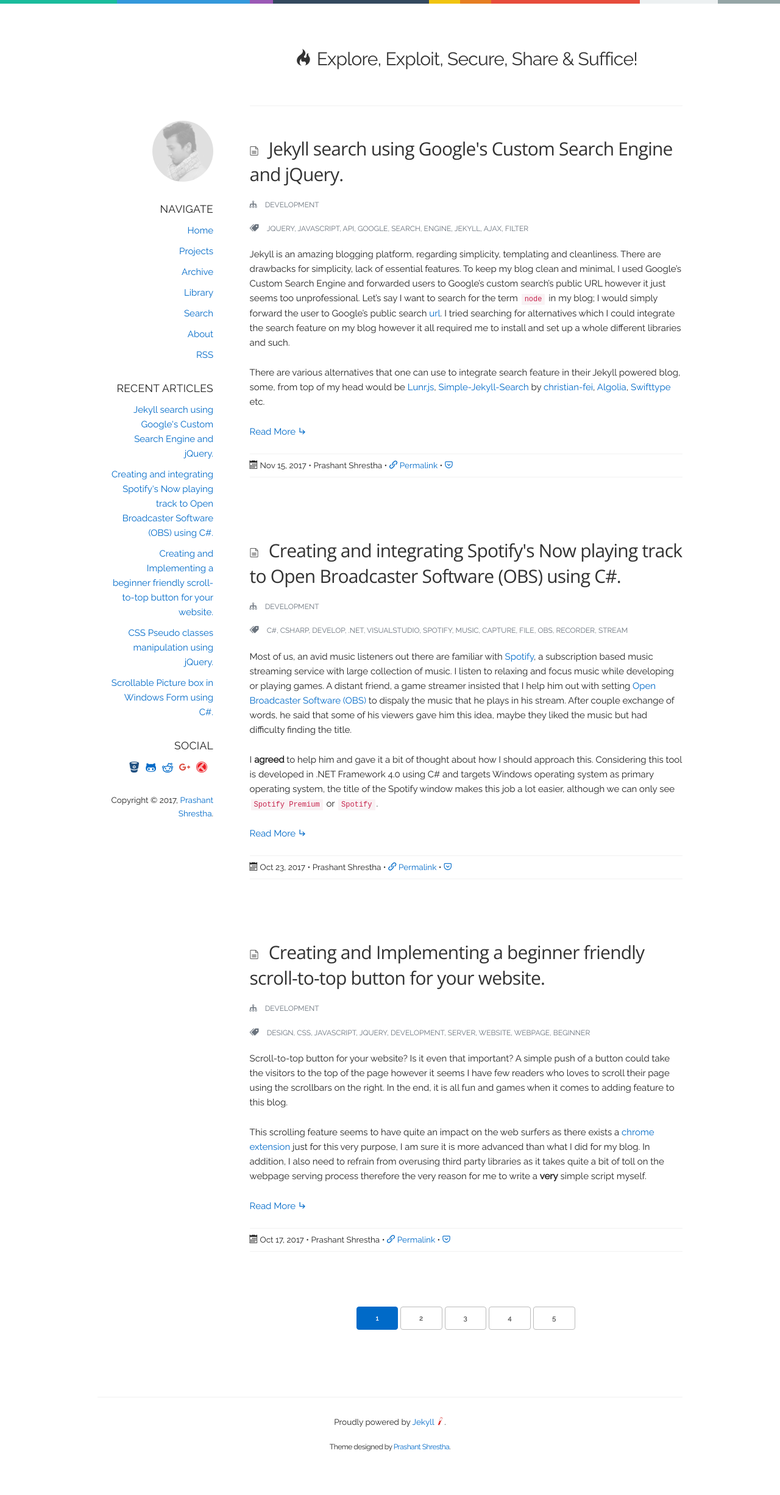
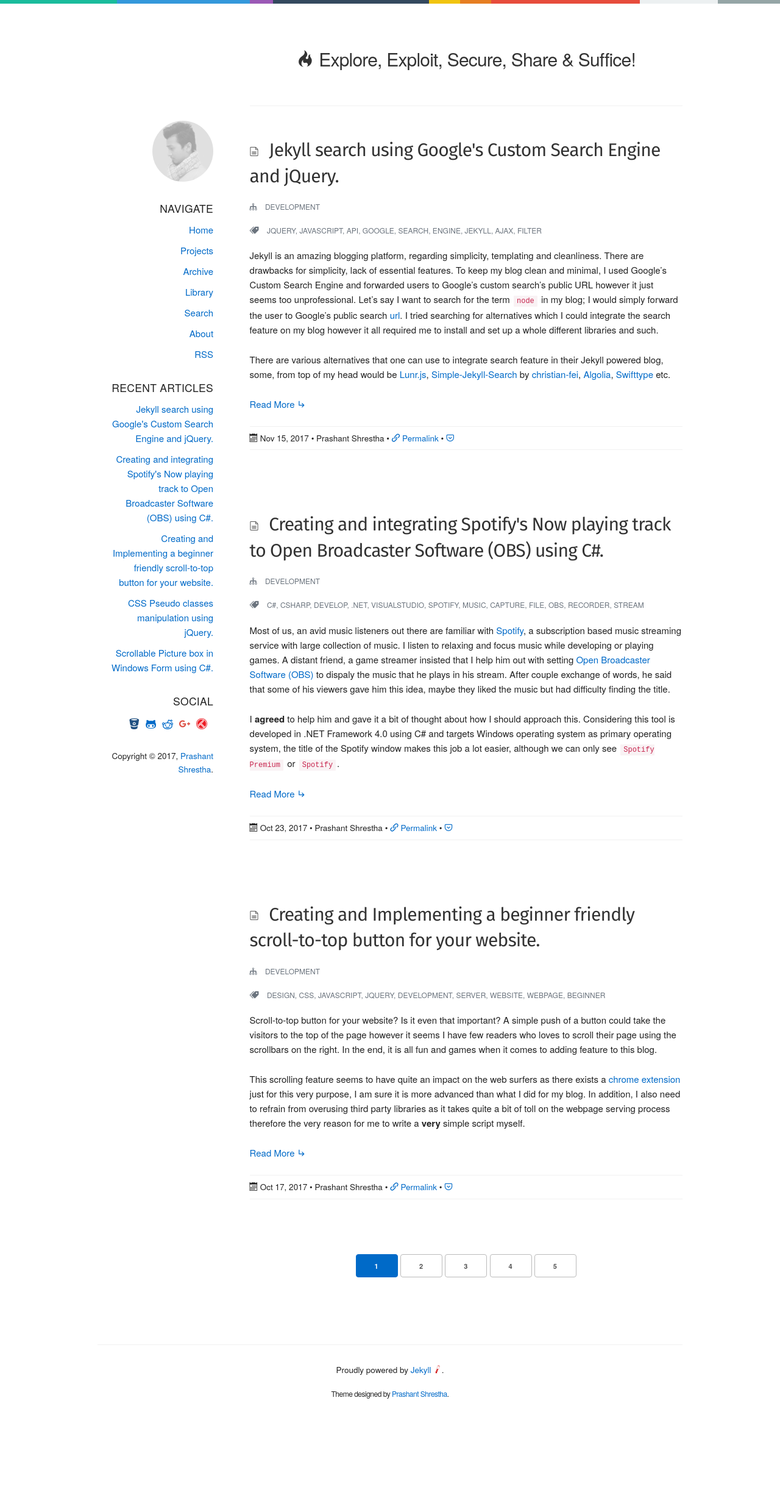
Before and after one commit to intern0t/personal-blog, a Jekyll site: the page built from index.md, in a window 1280 px wide. Shown: the whole page at 61% size. Built offline with Jekyll 4.4.1, drawn with Linux system fonts in a browser that asks for light colours; nearby versions of some CDN libraries; some web fonts are replaced; the list of posts is cut into pages by our own code; after the commit the page ends 2365 px from its top, so only the background shows below that.

Commit message:
Some cleanups and running Fira Code as global font instead of Raleway (SkeletonCSS's default).

```diff
--- a/_layouts/default.html
+++ b/_layouts/default.html
@@ -28,7 +28,6 @@
 	<!-- Scripts Included
 	–––––––––––––––––––––––––––––––––––––––––––––––––– -->
 	<script type="text/javascript" src="https://cdnjs.cloudflare.com/ajax/libs/jquery/3.2.1/jquery.min.js"></script>
-	<!-- <script type="text/javascript" src="{{ "assets/js/jquery.min.js " | relative_url }}"></script> -->
 	<script type="text/javascript" src="{{ "assets/js/lightcase.js " | relative_url }}"></script>
 
 	<!-- Scripts Usage
--- a/assets/css/blog.scss
+++ b/assets/css/blog.scss
@@ -4,12 +4,11 @@
 @charset "UTF-8";
 
 /* Import Fonts */
-// @import url(https://fonts.googleapis.com/css?family=Open+Sans:400,300,300italic,400italic,700,700italic&subset=latin,cyrillic);
-// @import url(http://fonts.googleapis.com/css?family=Raleway:400,300,600);
-@import url('https://fonts.googleapis.com/css?family=Open+Sans|Raleway');
+@import url('https://fonts.googleapis.com/css?family=Fira+Sans|Roboto');
 
 /* Global Variables */
-$globalFontFamily: "Open Sans", arial, sans-serif;
+$globalFontFamily: 'Fira Sans', sans-serif;
+$firaCodeFontFamily: 'Roboto', sans-serif;
 $globalFontSize: 1.5em;
 $globalBorderRadius: 2px;
 
```
